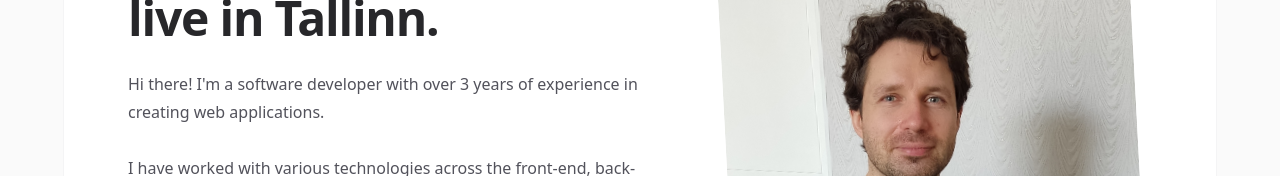
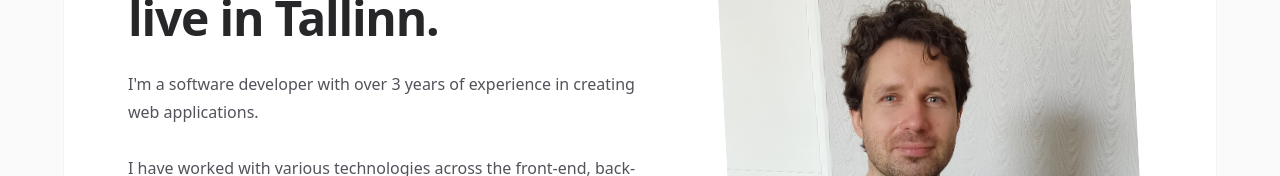
Before and after one commit to azdanov/azdanov-web, a Next.js app: page /about in a window 1280 px wide. Shown: the part 258-434 px from the top of the page. Built offline with nearby package versions, Linux system fonts and the light colour scheme; no server answers.

Commit message:
update about

```diff
--- a/src/pages/about.jsx
+++ b/src/pages/about.jsx
@@ -36,8 +36,8 @@ export default function About() {
             </h1>
             <div className="mt-6 space-y-7 text-base text-zinc-600 dark:text-zinc-400">
               <p>
-                Hi there! I'm a software developer with over 3 years of
-                experience in creating web applications.
+                I'm a software developer with over 3 years of experience in
+                creating web applications.
               </p>
               <p>
                 I have worked with various technologies across the front-end,
```
